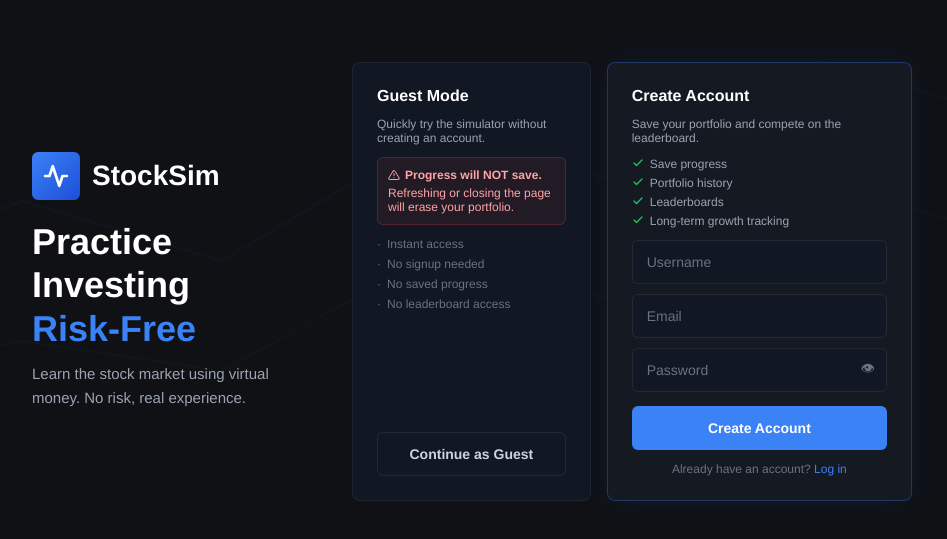
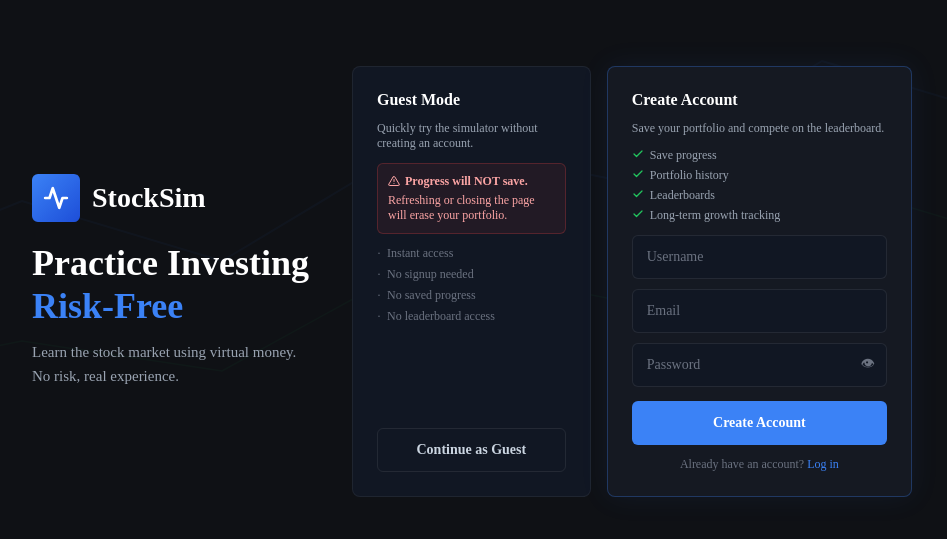
Before and after one commit to simon7924/stock-market, a React (Vite) app in the folder app/: page / in a window 1280 px wide. Shown: the part 119-658 px from the top of the page, without its empty margins (178-1125 px from the left). Built offline with nearby package versions, Linux system fonts and the light colour scheme; no server answers.

Commit message:
Switch font to Times New Roman

```diff
--- a/app/src/App.jsx
+++ b/app/src/App.jsx
@@ -12,7 +12,7 @@ import Settings from './pages/Settings'
 
 function ProtectedRoute({ children }) {
   const { user, isGuest, loading } = useAuth()
-  if (loading) return <div style={{ display: 'flex', alignItems: 'center', justifyContent: 'center', height: '100vh', background: '#0f1115', color: 'white', fontFamily: "'Helvetica Neue', Helvetica, Arial, sans-serif" }}>Loading...</div>
+  if (loading) return <div style={{ display: 'flex', alignItems: 'center', justifyContent: 'center', height: '100vh', background: '#0f1115', color: 'white', fontFamily: "'Times New Roman', Times, serif" }}>Loading...</div>
   if (!user && !isGuest) return <Navigate to="/" replace />
   return children
 }
--- a/app/src/styles/globals.css
+++ b/app/src/styles/globals.css
@@ -27,9 +27,9 @@ html, body, #root {
   height: 100%;
   background: var(--bg);
   color: var(--text);
-  font-family: 'Helvetica Neue', Helvetica, Arial, sans-serif;
+  font-family: 'Times New Roman', Times, serif;
   font-size: 14px;
-  font-weight: 300;
+  font-weight: 400;
   -webkit-font-smoothing: antialiased;
 }
 
```
